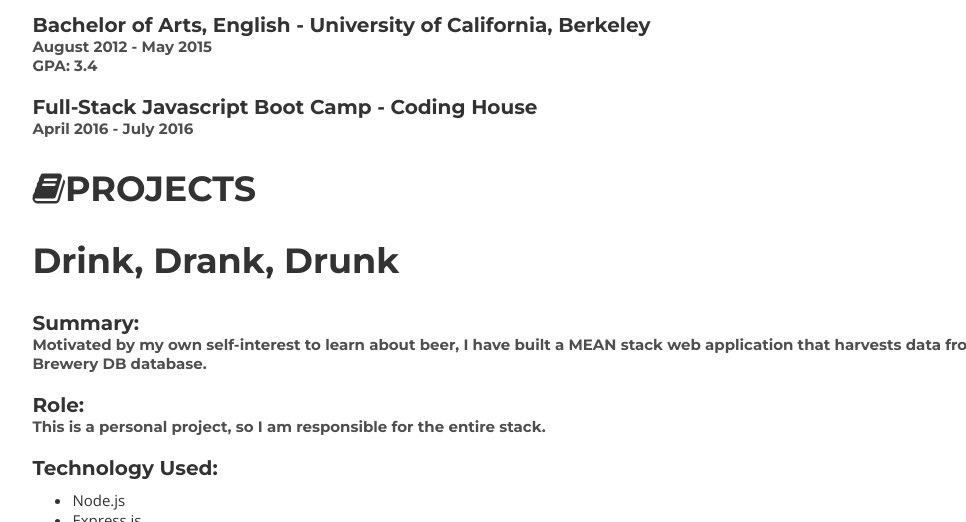
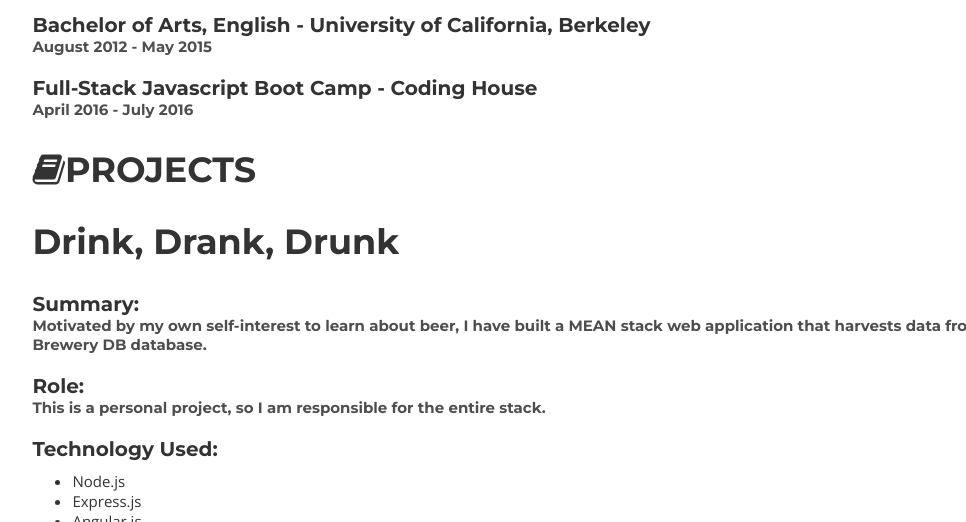
Before and after one commit to WindUpDurb/my-resume, a plain HTML site: page index.html in a window 1280 px wide. Shown: the part 578-1100 px from the top of the page, without its empty margins (102-1068 px from the left). Drawn offline with nearby package versions, Linux system fonts and the light colour scheme.

Commit message:
Minor Revision

```diff
--- a/index.html
+++ b/index.html
@@ -177,8 +177,7 @@
 		<div id= "education">
 			<h2><i class= "fa fa-graduation-cap left"></i> EDUCATION</h2>
 			<h3>Bachelor of Arts, English - University of California, Berkeley</h3>
-			<h4>August 2012 - May 2015<br>
-				GPA: 3.4</h4>
+			<h4>August 2012 - May 2015</h4>
 			<h3>Full-Stack Javascript Boot Camp - Coding House</h3>
 			<h4>April 2016 - July 2016</h4>
 		</div>
```
Also changed, not shown: 1 other file.
